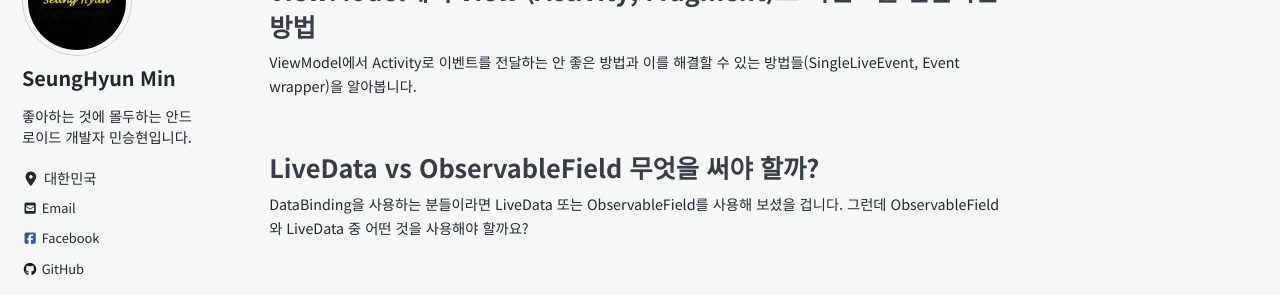
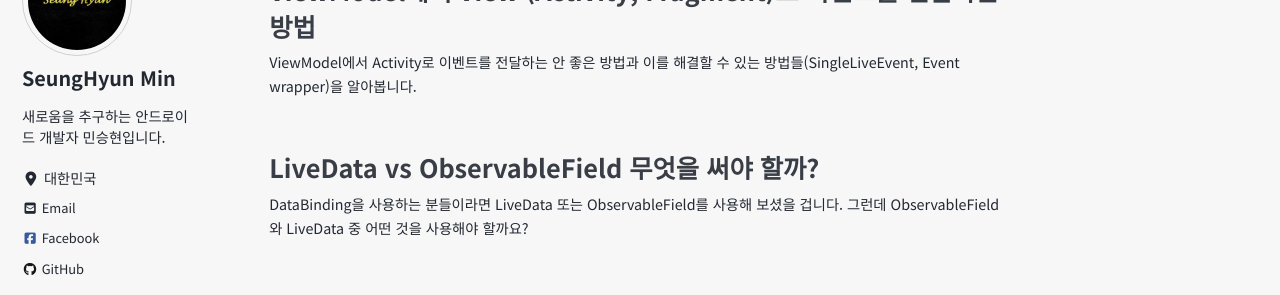
Before and after one commit to MinSeungHyun/minseunghyun.github.io, a Jekyll site: the page built from index.html, in a window 1280 px wide. Shown: the part 175-470 px from the top of the page. Built offline with Jekyll 4.4.1, drawn with Linux system fonts in a browser that asks for light colours; cached includes are drawn as plain includes; nearby versions of some CDN libraries; some web fonts are replaced; the list of posts is cut into pages by our own code.

Commit message:
Change some configs

```diff
--- a/_config.yml
+++ b/_config.yml
@@ -20,7 +20,7 @@ title                    : "승현의 개발 블로그"
 title_separator          : "|"
 subtitle                 :
 name                     : "민승현"
-description              : "주로 안드로이드 개발에 관한 글과 나의 경험들을 올리는 블로그"
+description              : "주로 안드로이드에 관한 글을 올리고, 저의 기록들을 보관하는 블로그입니다."
 url                      : "https://minseunghyun.github.io"
 baseurl                  : # the subpath of your site, e.g. "/blog"
 repository               : "MinSeungHyun/MinSeungHyun.github.io"
@@ -109,13 +109,13 @@ analytics:
 author:
   name             : "SeungHyun Min"
   avatar           : "/assets/images/my_name_512.png"
-  bio              : "좋아하는 것에 몰두하는 안드로이드 개발자 민승현입니다."
+  bio              : "새로움을 추구하는 안드로이드 개발자 민승현입니다."
   location         : "대한민국"
   email            : # "asdf014563@naver.com"
   links:
     - label: "Email"
       icon: "fas fa-fw fa-envelope-square"
-      url: mailto:asdf014563@naver.com
+      url: mailto:contact@seunghyun.in
     - label: "Website"
       icon: "fas fa-fw fa-link"
       # url: "https://your-website.com"
```
